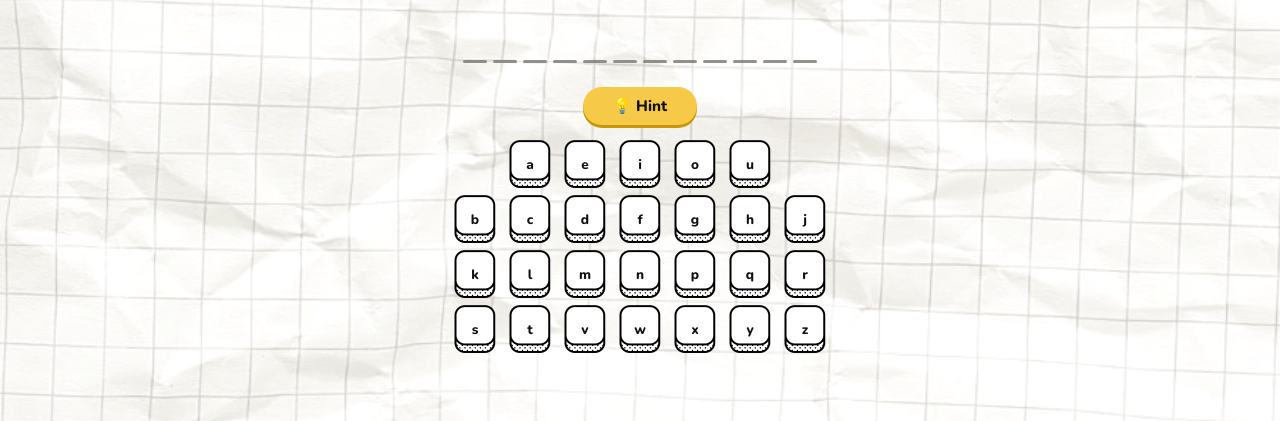
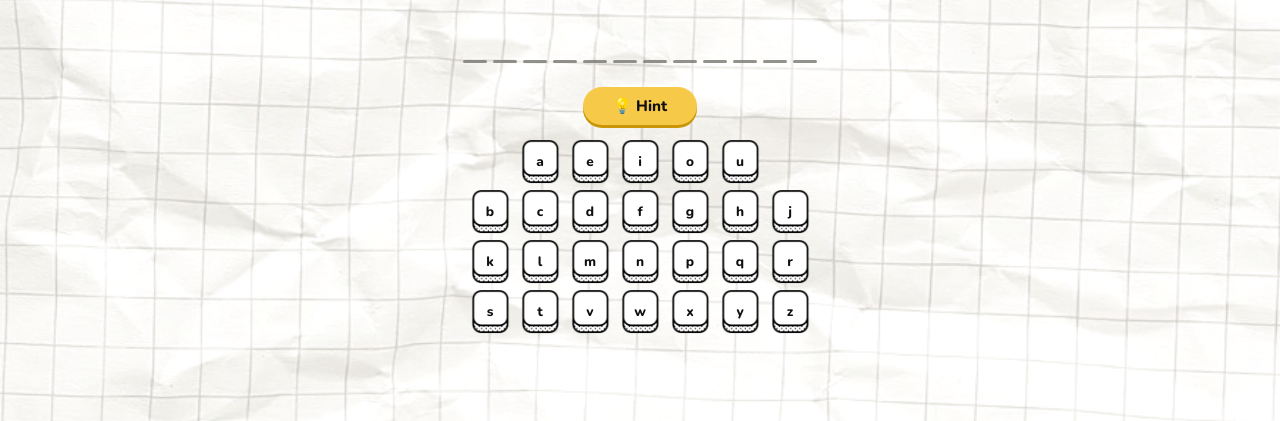
Before and after one commit to miyumiyu5095/hang-onyo, a plain HTML site: page index.html in a window 1280 px wide. Shown: the part 379-800 px from the top of the page. Drawn offline with nearby package versions, Linux system fonts and the light colour scheme.

Commit message:
Update index.html

```diff
--- a/index.html
+++ b/index.html
@@ -173,7 +173,7 @@ body {
   display: flex; gap: 5px; justify-content: center; flex-wrap: wrap;
 }
 .key {
-  width: 50px; height: 50px;
+  width: 45px; height: 45px;
   border: none;
   background: url('https://raw.githubusercontent.com/miyumiyu5095/hang-onyo/main/key1.png') center/contain no-repeat !important;
   font-family: 'Nunito', sans-serif; font-weight: 800; font-size: .85rem;
```
